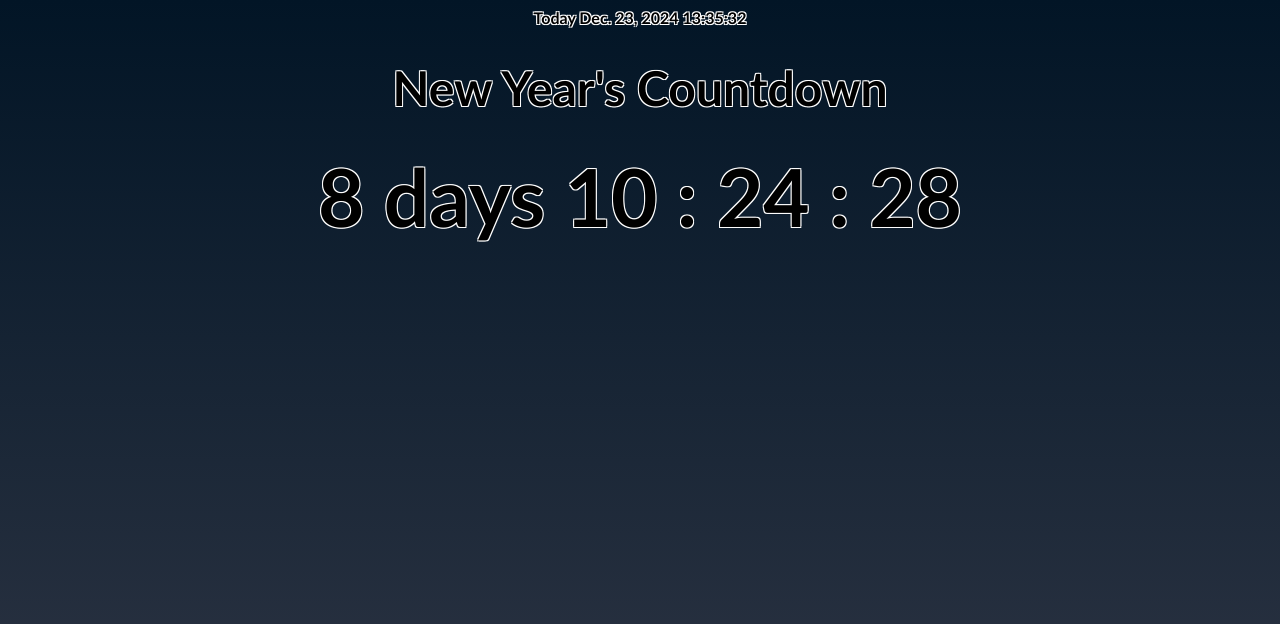
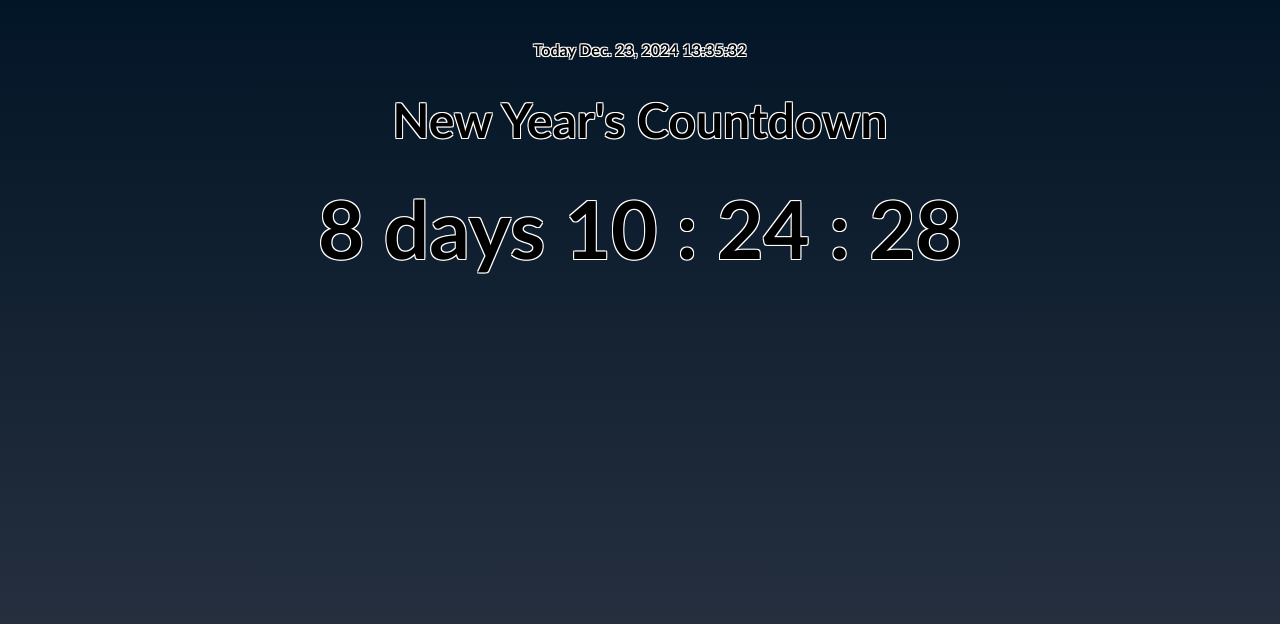
Before and after one commit to slivermarkr/countdown, a plain HTML site: page index.html in a window 1280 px wide. Drawn offline with Linux system fonts and the light colour scheme.

Commit message:
bareback

```diff
--- a/main.css
+++ b/main.css
@@ -5,13 +5,13 @@ html {
 body {
   background-image: linear-gradient(rgb(2, 21, 38), rgb(47, 54, 69));
   background-repeat: no-repeat;
-  /* background-position: center; */
 
   font-family: "Gill Sans", "Gill Sans MT", Calibri, "Trebuchet MS", sans-serif;
   font-weight: bold;
   color: black;
   text-shadow: -1px -1px 0 white, 1px -1px 0 white, -1px 1px 0 white,
     1px 1px 0 white;
+  padding-top: 2rem;
 }
 
 .container {
```
Also changed, not shown: index.html (+1 -0 lines), 1 other file.
